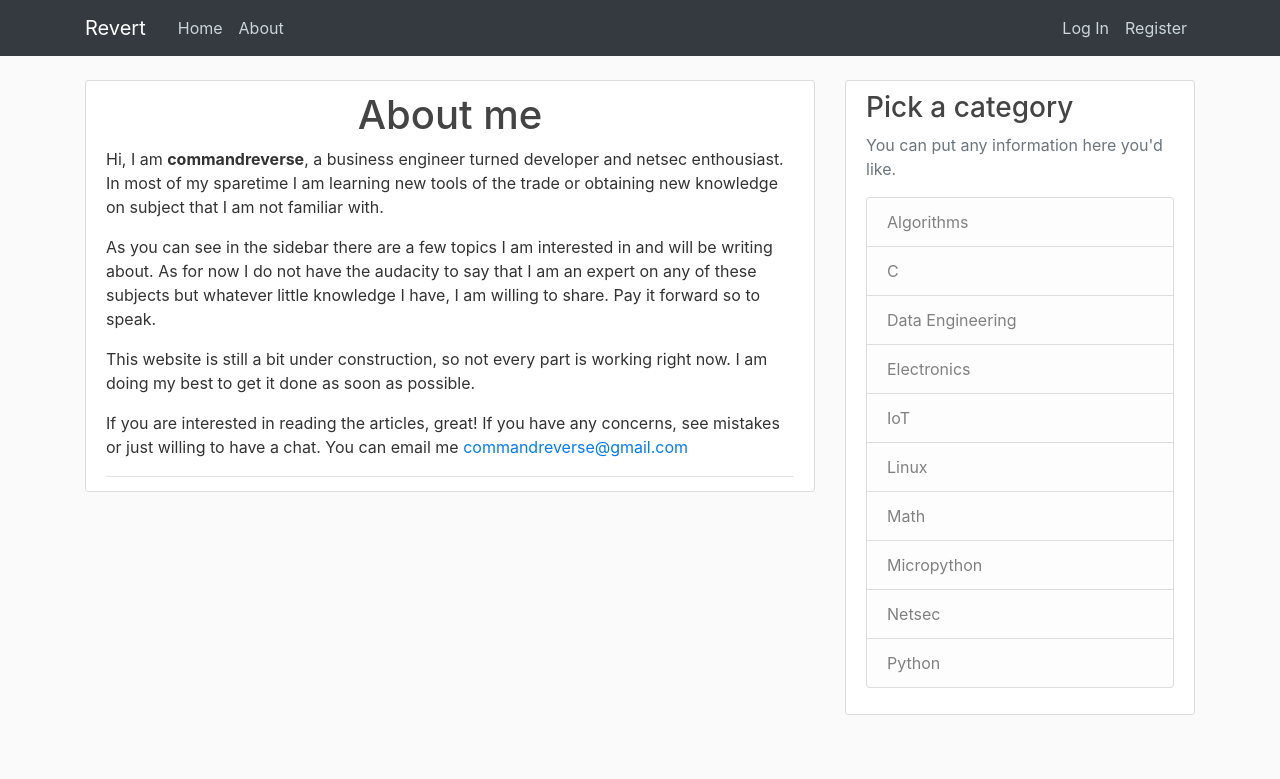
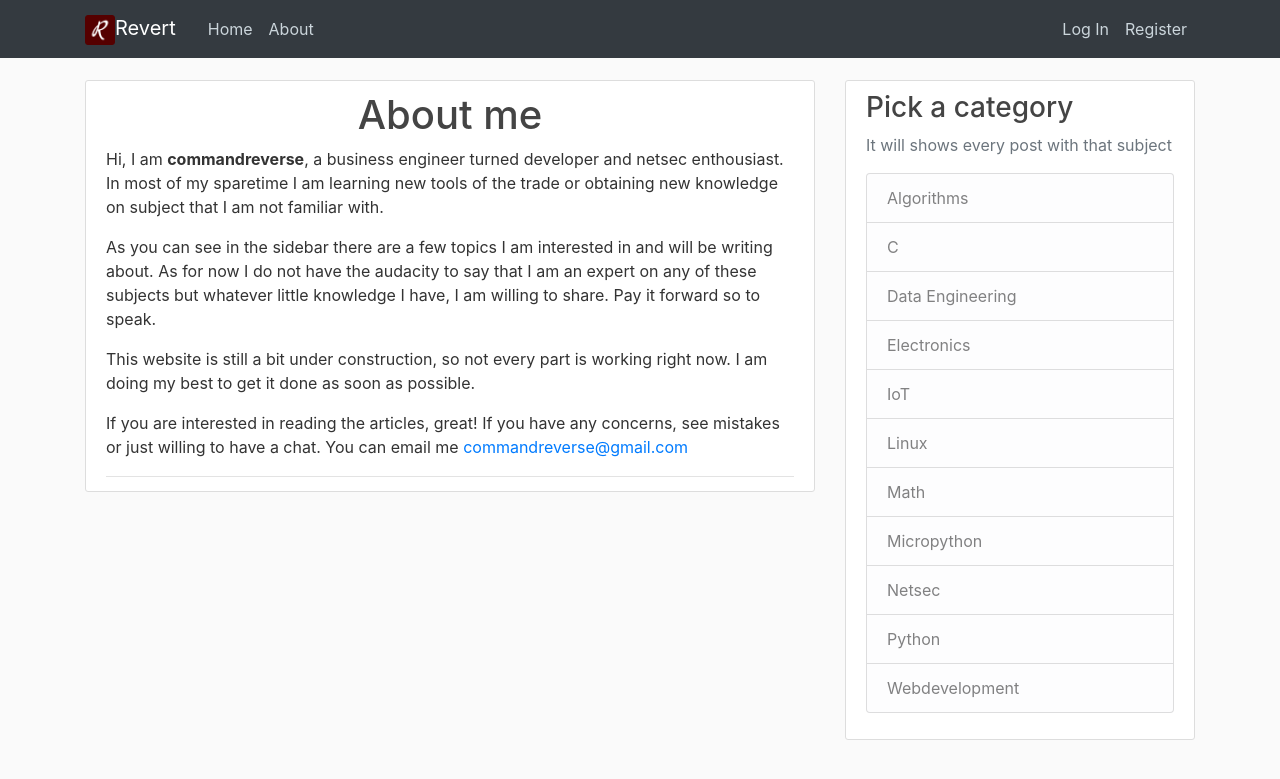
Before and after one commit to Sp00kyB00k/personal_blog, a Flask app: page /about in a window 1280 px wide. Shown: the top 779 px of the page. Run offline with Flask 2, Linux system fonts and the light colour scheme; parts of the project's set-up code (start-up, migrations or seed data) failed here and were passed over; some libraries are stand-ins or nearby versions.

Commit message:
deleted mock-info in category bar, added favicon, image, changed to do in readme

```diff
--- a/personal_blog/models.py
+++ b/personal_blog/models.py
@@ -130,7 +130,7 @@ class Category(db.Model):
     def insert_categories():
         categories = ["Netsec", "Linux", "Python", "Algorithms",
                       "Math", "Data Engineering", "Electronics",
-                      "C", "MicroPython", "IoT"]
+                      "C", "MicroPython", "IoT", "Webdevelopment"]
         for c in categories:
             cat = Category.query.filter_by(name=c).first()
             if cat is None:
--- a/personal_blog/templates/base.html
+++ b/personal_blog/templates/base.html
@@ -30,7 +30,8 @@
       <header class="site-header">
         <nav class="navbar navbar-expand-md navbar-dark bg-dark fixed-top">
           <div class="container">
-            <a class="navbar-brand mr-4" href="/">Revert</a>
+            <a class="navbar-brand mr-4" href="/">
+              <img src="{{ url_for('static', filename='revert.png') }}" width="30" height="30" alt="">Revert</a>
             <button class="navbar-toggler" type="button" data-toggle="collapse" data-target="#navbarToggle" aria-controls="navbarToggle" aria-expanded="false" aria-label="Toggle navigation">
               <span class="navbar-toggler-icon"></span>
             </button>
@@ -73,7 +74,7 @@
           <div class="col-md-4">
             <div class="content-section">
               <h3>Pick a category</h3>
-              <p class='text-muted'>You can put any information here you'd like.
+              <p class='text-muted'>It will shows every post with that subject
                 <ul class="list-group">
                   <a class="list-group-item list-group-item-light" href="{{ url_for('categories.filter_on_category', category='Algorithms') }}">Algorithms</a>
                   <a class="list-group-item list-group-item-light" href="{{ url_for('categories.filter_on_category', category='C') }}">C</a>
@@ -85,6 +86,7 @@
                   <a class="list-group-item list-group-item-light" href="{{ url_for('categories.filter_on_category', category='Micropython') }}">Micropython</a>
                   <a class="list-group-item list-group-item-light" href="{{ url_for('categories.filter_on_category', category='Netsec') }}">Netsec</a>
                   <a class="list-group-item list-group-item-light" href="{{ url_for('categories.filter_on_category', category='Python') }}">Python</a>
+                  <a class="list-group-item list-group-item-light" href="{{ url_for('categories.filter_on_category', category='Webdevelopment') }}">Webdevelopment</a>
                 </ul>
               </p>
             </div>
```
Also changed, not shown: README.md, personal_blog/static/favicon.ico (renamed from personal_blog/static/profile_pics/favicon.ico), personal_blog/static/revert.png (added).
